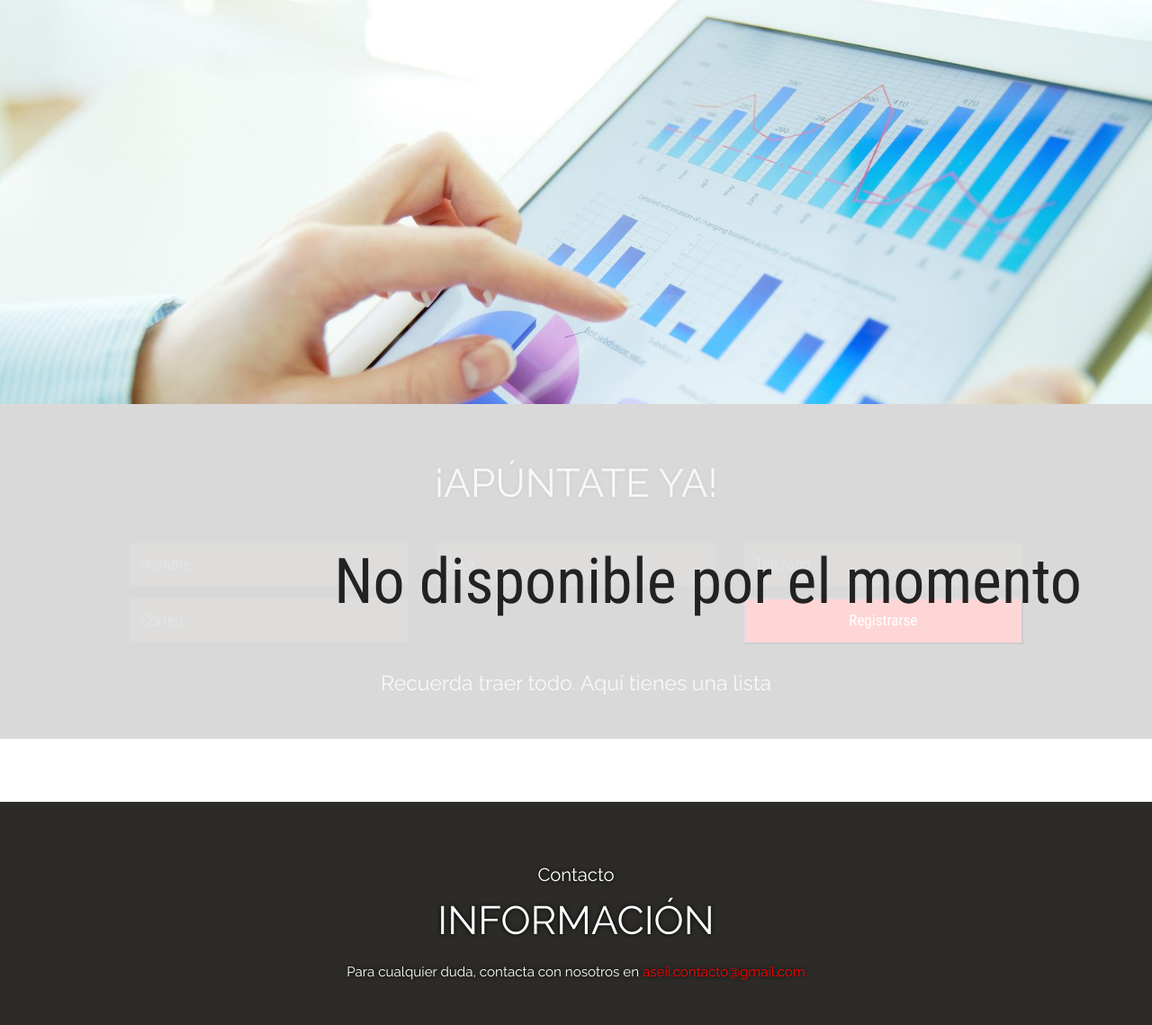
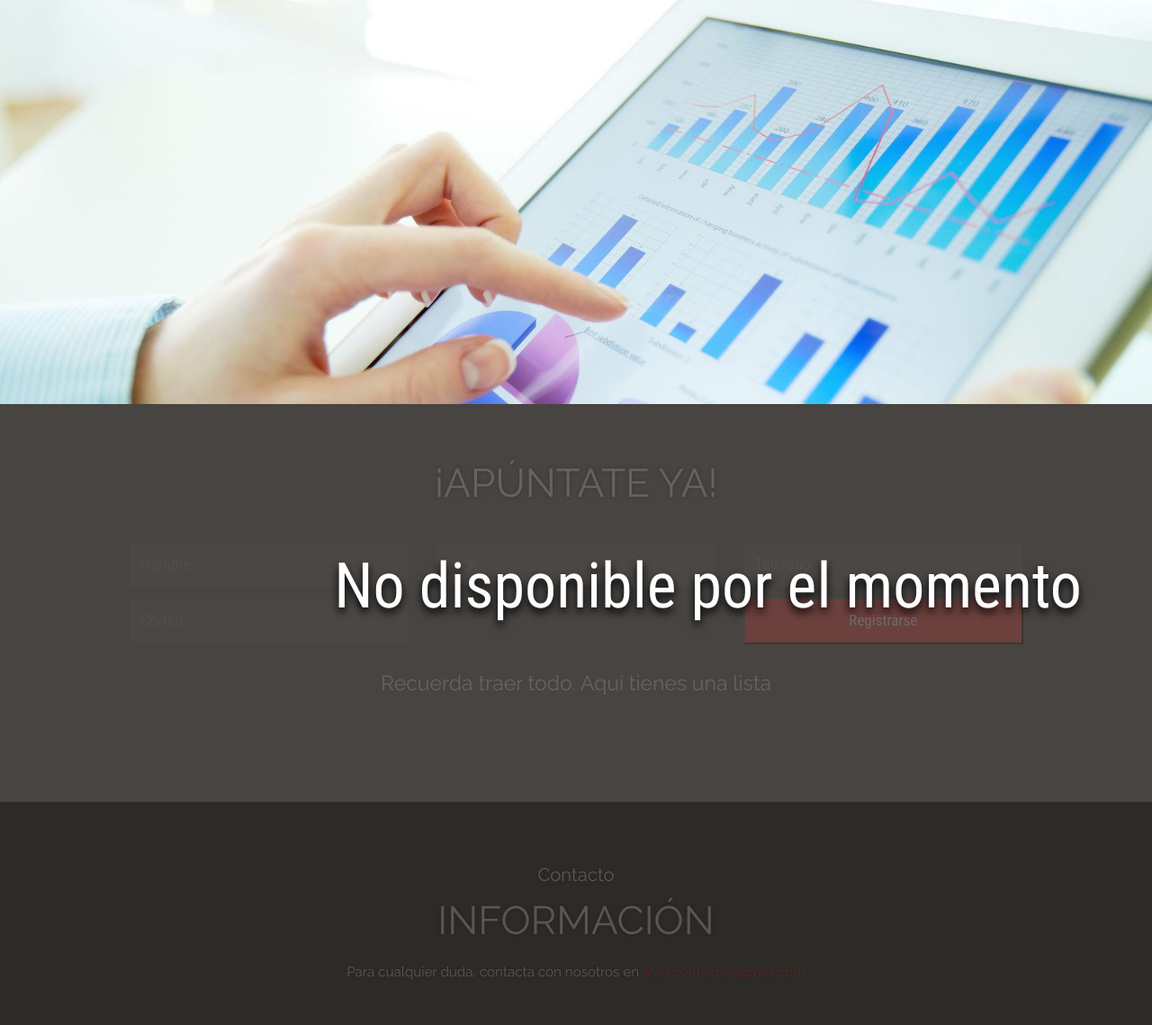
Before and after one commit to ndrs92/Technium-Web, a PHP site: page / in a window 1280 px wide. Shown: the part 5361-6500 px from the top of the page at 90% size. Run offline with PHP 8.4, Linux system fonts and the light colour scheme; some libraries are stand-ins or nearby versions; some web fonts are replaced.

Commit message:
Added giant text preventing user from register

```diff
--- a/index.html
+++ b/index.html
@@ -909,8 +909,9 @@ streetViewControl: false
 
      </div>
   </div>
+  <nod class="nodisp"> No disponible por el momento </nod>
 </section>
-<nod class="nodisp"> No disponible por el momento </nod>
+
 
 
 <!--
--- a/stylesheets/design.css
+++ b/stylesheets/design.css
@@ -25,7 +25,7 @@
 }
 
 
-nod.nodisp {position: relative; top:-210px; left: 29%; font-size: 70px;}
+nod.nodisp {position: relative; top:-155px; left: 29%; font-size: 70px; opacity: 1;}
 
 #nav-bottom{
   text-align:center; background: #111;
@@ -129,7 +129,9 @@ section.clients h5 {font-weight:400; color:#FFF; padding:20px 0 10px 0;margin:0;
 section.clients h6 {font-weight:400; color:#FFF; padding-bottom:20px;}
 section.clients p {font-size:16px; color:#FFF; margin-bottom:10px;}
 
-section.subscribe { background: #474441; width: 100%; padding:50px 0 50px 0; pointer-events: none; opacity: 0.2;}
+section.subscribe { background: #474441; width: 100%; padding:50px 0 50px 0; pointer-events: none; }
+section div.row {opacity: 0.2;}
+section nod.nodisp {opacity: 1; color: white; text-shadow: 0px 5px 10px #000000;}
 section.subscribe h1 {font-weight:400; color:#DDD; margin-bottom:20px;}
 section.subscribe h4 {font-weight:400; color:#DDD; padding:20px 0 0px 0;margin:0;}
 section.subscribe h5 {font-weight:400; color:#FFF; padding:20px 0 10px 0;margin:0; font-size:22px;}
```
